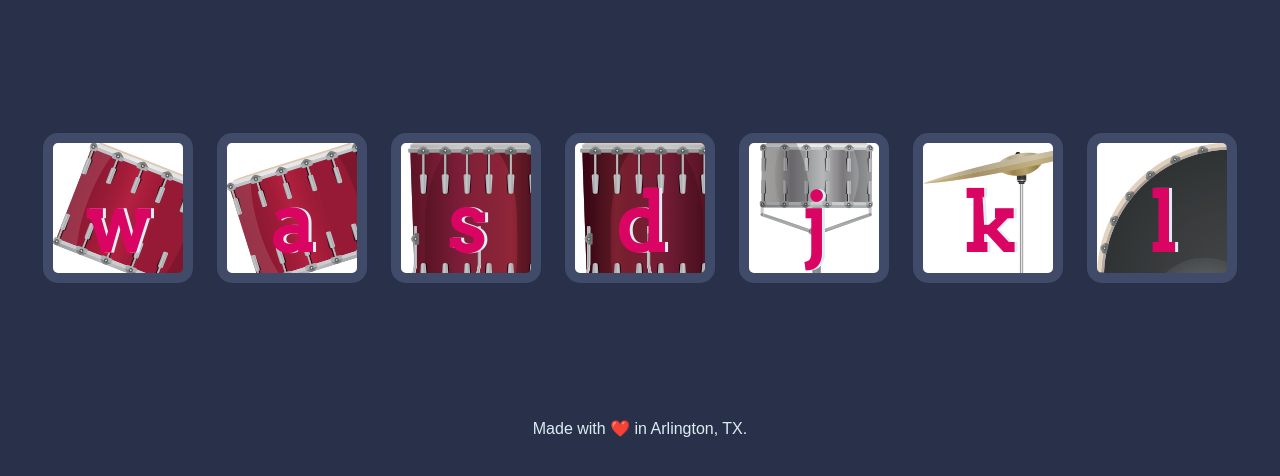
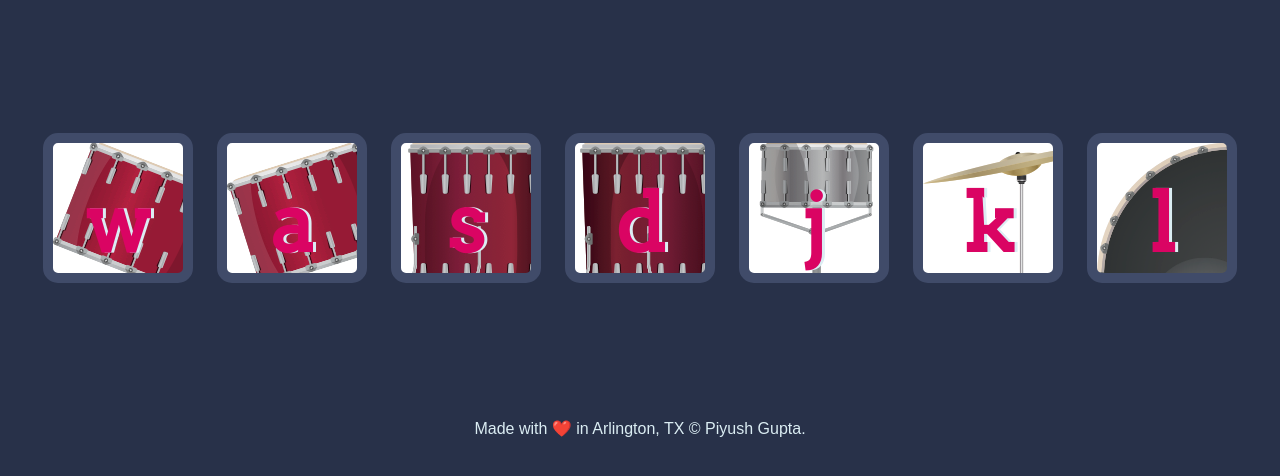
Before and after one commit to piyushgupta428/drum-roll-kit, a plain HTML site: page index.html in a window 1280 px wide. Shown: the part 156-632 px from the top of the page. Drawn offline with Linux system fonts and the light colour scheme.

Commit message:
change to html

```diff
--- a/index.html
+++ b/index.html
@@ -23,7 +23,7 @@
 
 
   <footer>
-    Made with ❤️ in Arlington, TX.
+    Made with ❤️ in Arlington, TX &#169; Piyush Gupta.
   </footer>
   <script src="index.js" charset="utf-8"></script>
 </body>
```
